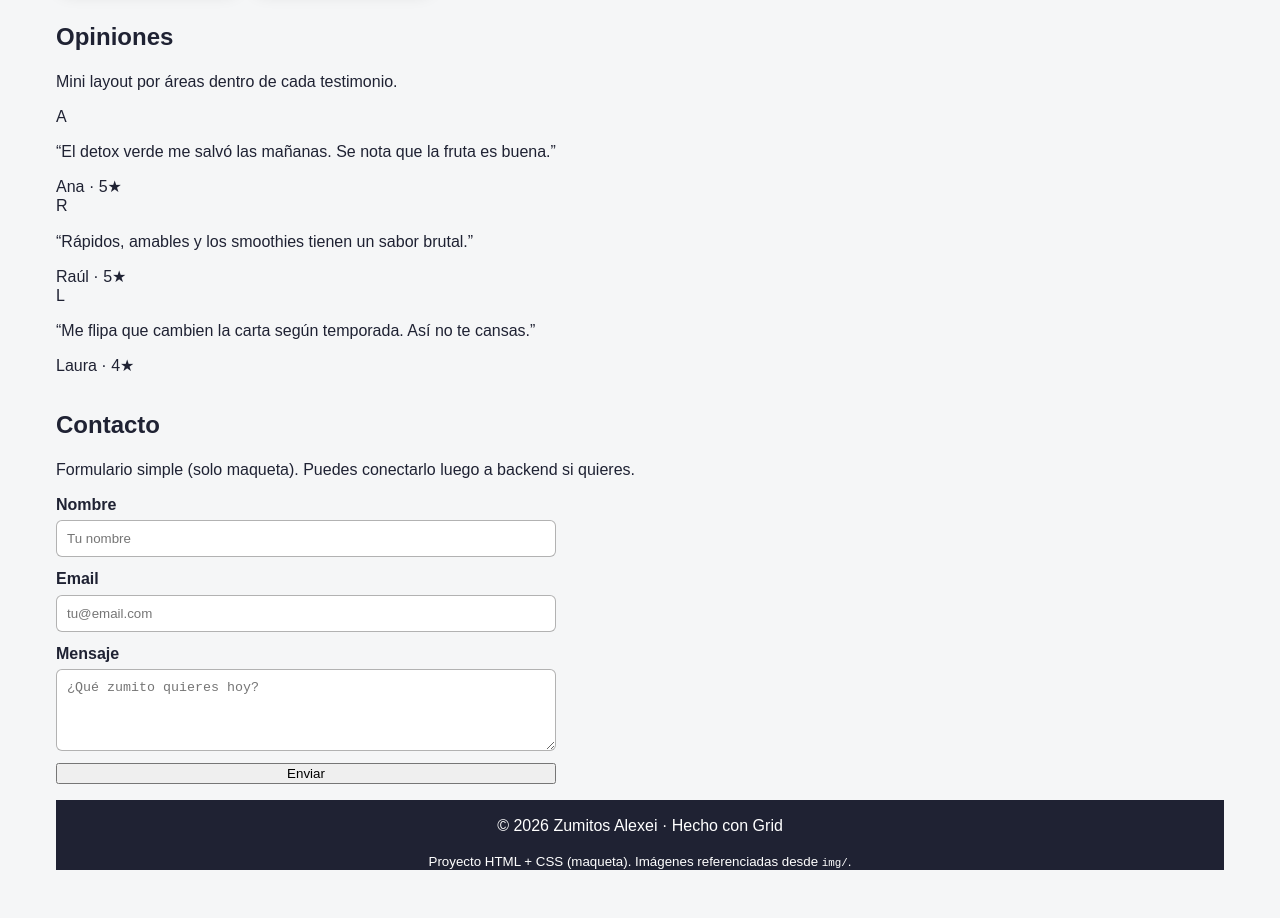
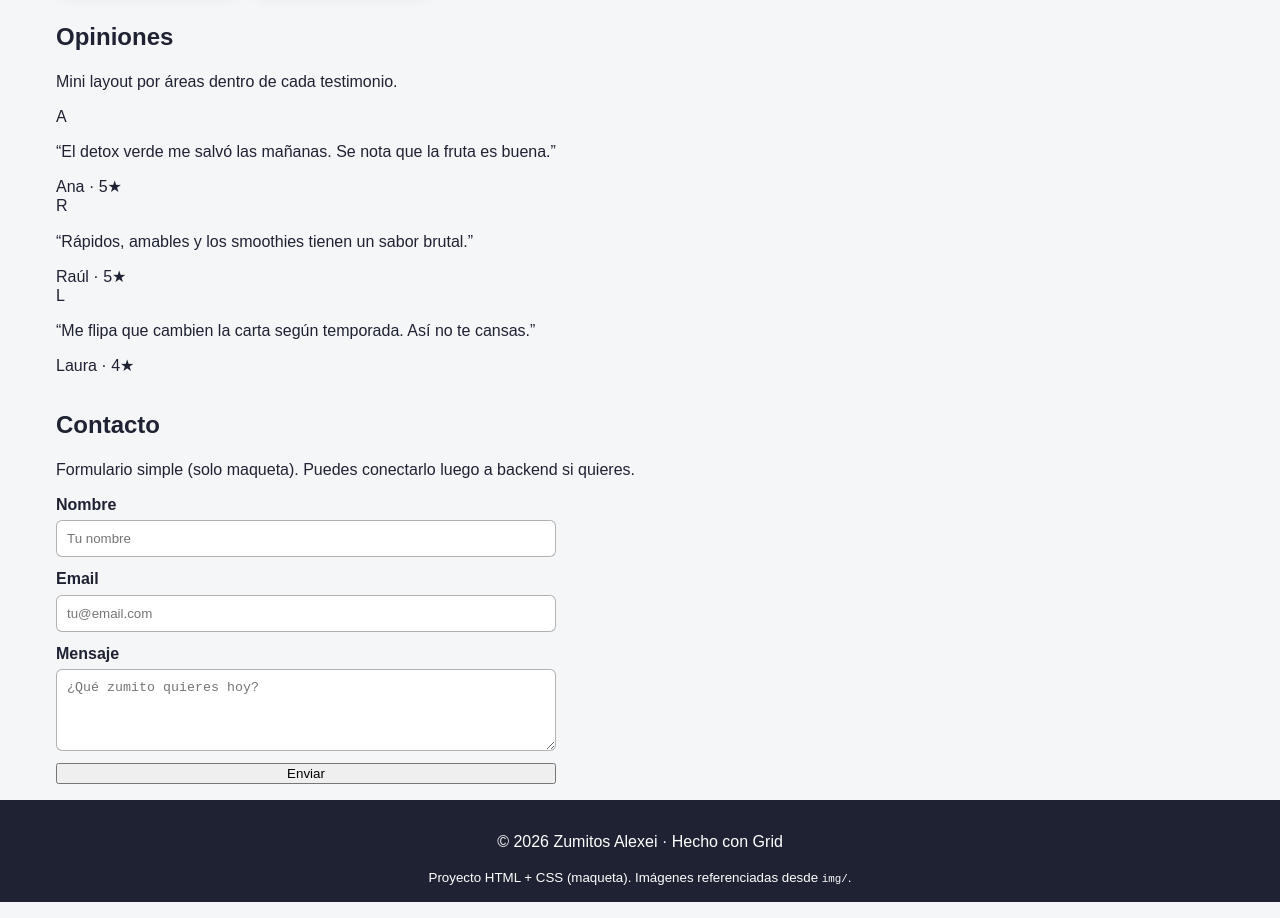
Before and after one commit to meleiro/DAMLM-SUMITOSALEXEI, a plain HTML site: page index.html in a window 1280 px wide. Shown: the part 4044-4962 px from the top of the page. Before the commit the page ends 4930 px from the top, so only its background shows below. Drawn offline with Linux system fonts and the light colour scheme.

Commit message:
23012026

```diff
--- a/styles.css
+++ b/styles.css
@@ -334,8 +334,13 @@ img {
    Aquí le das apariencia visual.
 */
 .site-footer{
-    background-color: #1f2233;
-    color: #fff;
-    text-align: center;
+  grid-area: footer;
+  background-color: #1f2233;
+  color: #fff;
+  text-align: center;
+  padding: 16px;
 
+  width: 100vw;
+  margin-left: calc(50% - 50vw);
+  margin-right: calc(50% - 50vw);
 }
```
